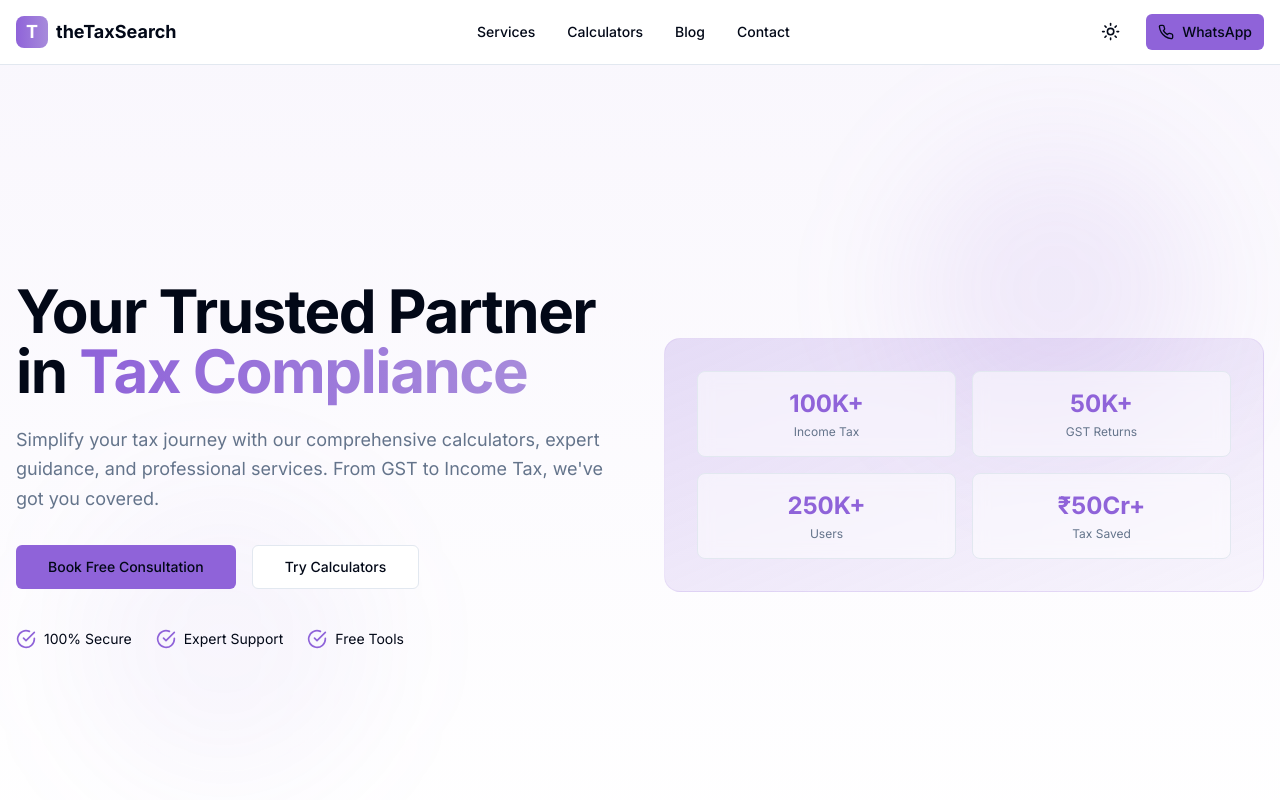
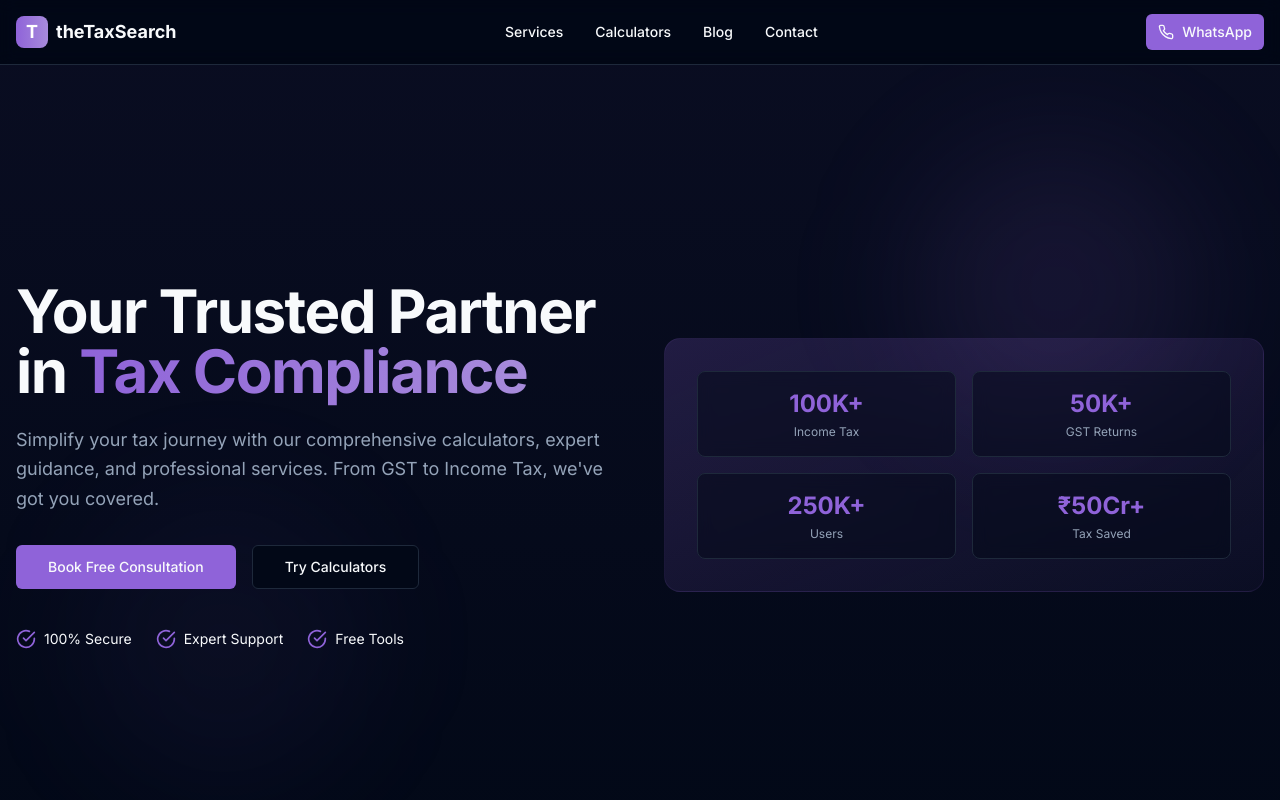
Before and after one commit to amit-maurya-7404/thetaxsearch, a Next.js app: page / in a window 1280 px wide. Shown: the top 800 px of the page. Built offline with nearby package versions, Linux system fonts and the light colour scheme.

Commit message:
Force dark theme only - add dark class to html and force via script

```diff
--- a/src/app/layout.tsx
+++ b/src/app/layout.tsx
@@ -34,10 +34,22 @@ export default function RootLayout({
   children: React.ReactNode
 }) {
   return (
-    <html lang="en" suppressHydrationWarning>
+    <html lang="en" className="dark" suppressHydrationWarning>
       <head>
         <meta charSet="utf-8" />
         <meta name="viewport" content="width=device-width, initial-scale=1" />
+        {/* Force dark theme on page load - run before React hydration */}
+        <script
+          dangerouslySetInnerHTML={{
+            __html: `
+              (function() {
+                document.documentElement.classList.add('dark');
+                document.documentElement.style.colorScheme = 'dark';
+                localStorage.setItem('theme', 'dark');
+              })();
+            `,
+          }}
+        />
       </head>
       <body>
         <Providers>
--- a/src/components/Providers.tsx
+++ b/src/components/Providers.tsx
@@ -5,7 +5,9 @@ import React from "react"
 
 export default function Providers({ children }: { children: React.ReactNode }) {
   return (
-    <ThemeProvider attribute="class" defaultTheme="light" enableSystem>
+    // Force dark theme only: disable system preference and set default to dark.
+    // Keeping `attribute="class"` so Tailwind's `dark:` classes continue to work.
+    <ThemeProvider attribute="class" defaultTheme="dark" enableSystem={false}>
       {children}
     </ThemeProvider>
   )
--- a/src/components/ThemeToggle.tsx
+++ b/src/components/ThemeToggle.tsx
@@ -6,24 +6,8 @@ import { useEffect, useState } from "react"
 import { Button } from "./ui/button"
 
 export function ThemeToggle() {
-  const { theme, setTheme } = useTheme()
-  const [mounted, setMounted] = useState(false)
-
-  useEffect(() => {
-    setMounted(true)
-  }, [])
-
-  if (!mounted) return null
-
-  return (
-    <Button
-      variant="ghost"
-      size="icon"
-      onClick={() => setTheme(theme === "dark" ? "light" : "dark")}
-    >
-      <Sun className="h-[1.2rem] w-[1.2rem] rotate-0 scale-100 transition-all dark:-rotate-90 dark:scale-0" />
-      <Moon className="absolute h-[1.2rem] w-[1.2rem] rotate-90 scale-0 transition-all dark:rotate-0 dark:scale-100" />
-      <span className="sr-only">Toggle theme</span>
-    </Button>
-  )
+  // Theme toggle intentionally disabled because the app is dark-only.
+  // Keep the component exported (returns null) so imports throughout the app
+  // don't need to change.
+  return null
 }
```
Also changed, not shown: src/data/blog-posts/dsvfcgvb-1764623752165.json (added, +13 -0 lines).
